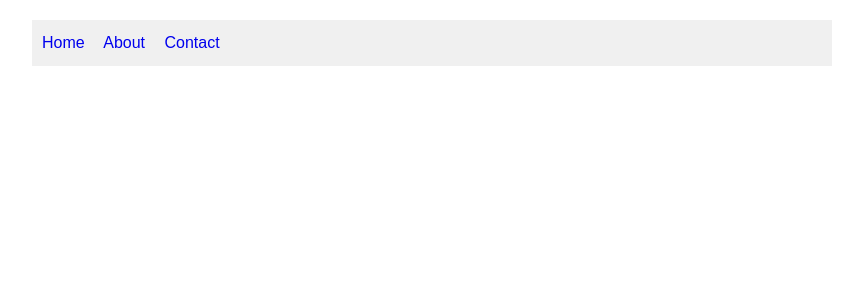
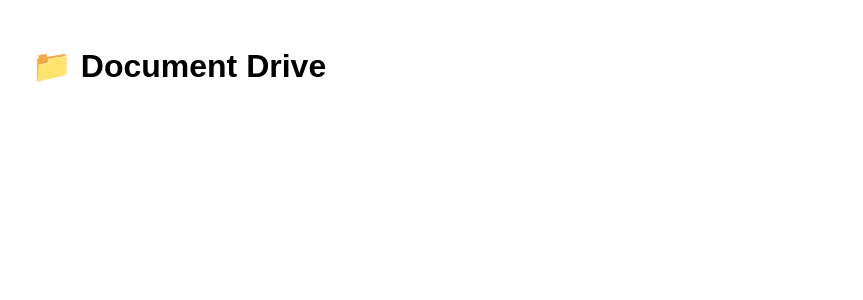
Before and after one commit to sivapothabathuni/MyFiles, a Python web app: template templates/base.html in a window 1280 px wide. Shown: the top 300 px of the page, without its empty margins (208-1071 px from the left). Run offline with Jinja, Linux system fonts and the light colour scheme; the template is opened without the code that fills it, so the values that code supplies are empty.

Commit message:
Update base.html

```diff
--- a/templates/base.html
+++ b/templates/base.html
@@ -1,17 +1,19 @@
 <!DOCTYPE html>
-<html>
+<html lang="en">
 <head>
-  <title>{% block title %}OurDocs{% endblock %}</title>
-  <link rel="stylesheet" href="/static/style.css">
+  <meta charset="UTF-8">
+  <title>Document Drive</title>
+  <link rel="stylesheet" href="{{ url_for('static', filename='style.css') }}">
 </head>
 <body>
-  <nav>
-    <a href="/">Home</a>
-    <a href="/about">About</a>
-    <a href="/contact">Contact</a>
-  </nav>
-  <div class="content">
+  <header>
+    <h1>📁 Document Drive</h1>
+    {% if session.logged_in %}
+      <a href="/logout">Logout</a>
+    {% endif %}
+  </header>
+  <main>
     {% block content %}{% endblock %}
-  </div>
+  </main>
 </body>
 </html>
```
